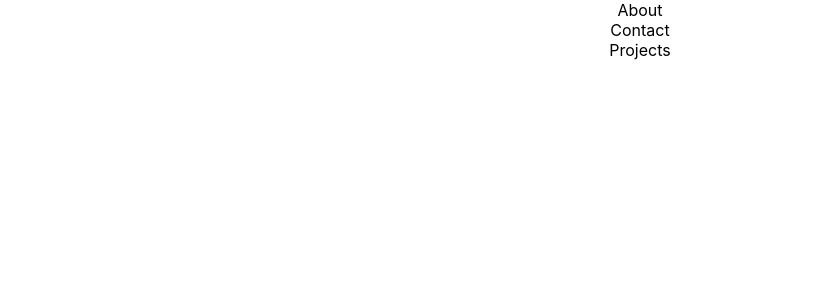
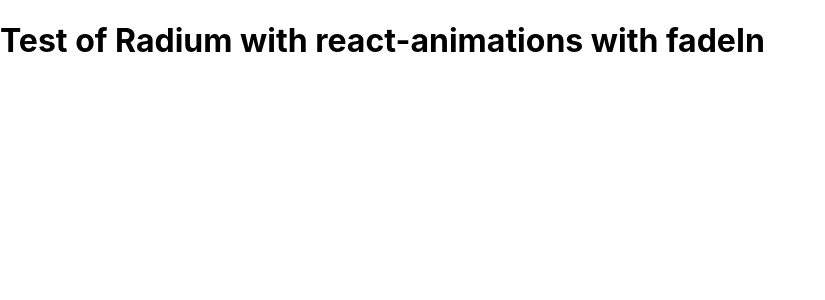
Before and after one commit to somersbmatthews/personal-portfolio, a React (Create React App) app: page / in a window 1280 px wide. Shown: the top 300 px of the page, without its empty margins (0-825 px from the left). Built offline with nearby package versions, Linux system fonts and the light colour scheme.

Commit message:
sucessfully implemented Radium with react-animations with fadeIn

```diff
--- a/src/App.js
+++ b/src/App.js
@@ -1,18 +1,32 @@
-import React from 'react';
-import Nav from './components/Nav'
+import React, {Component} from 'react';
+import Nav from './components/Nav';
 
+import {fadeIn} from 'react-animations';
+import Radium, {StyleRoot} from 'radium';
 
+const styles = {
+  fadeIn: {
+    animation: 'x 1s',
+    animationName: Radium.keyframes(fadeIn, 'fadeIn')
+  }
+}
 
-import './App.css';
-
-function App() {
-  return (
-    <div className="App">
-          <div>About</div>
-          <div>Contact</div>
-          <div>Projects</div>
-    </div>
-  );
+class App extends Component {
+    render() {
+      return (
+        <StyleRoot>
+          <div className='test' style={styles.fadeIn}>
+          <h1>Test of Radium with react-animations with fadeIn</h1>
+          </div>
+        </StyleRoot>
+      )
+    };
 }
 
 export default App;
+
+{/* <div className="App">
+<div>About</div>
+<div>Contact</div>
+<div>Projects</div>
+</div> */}
```
